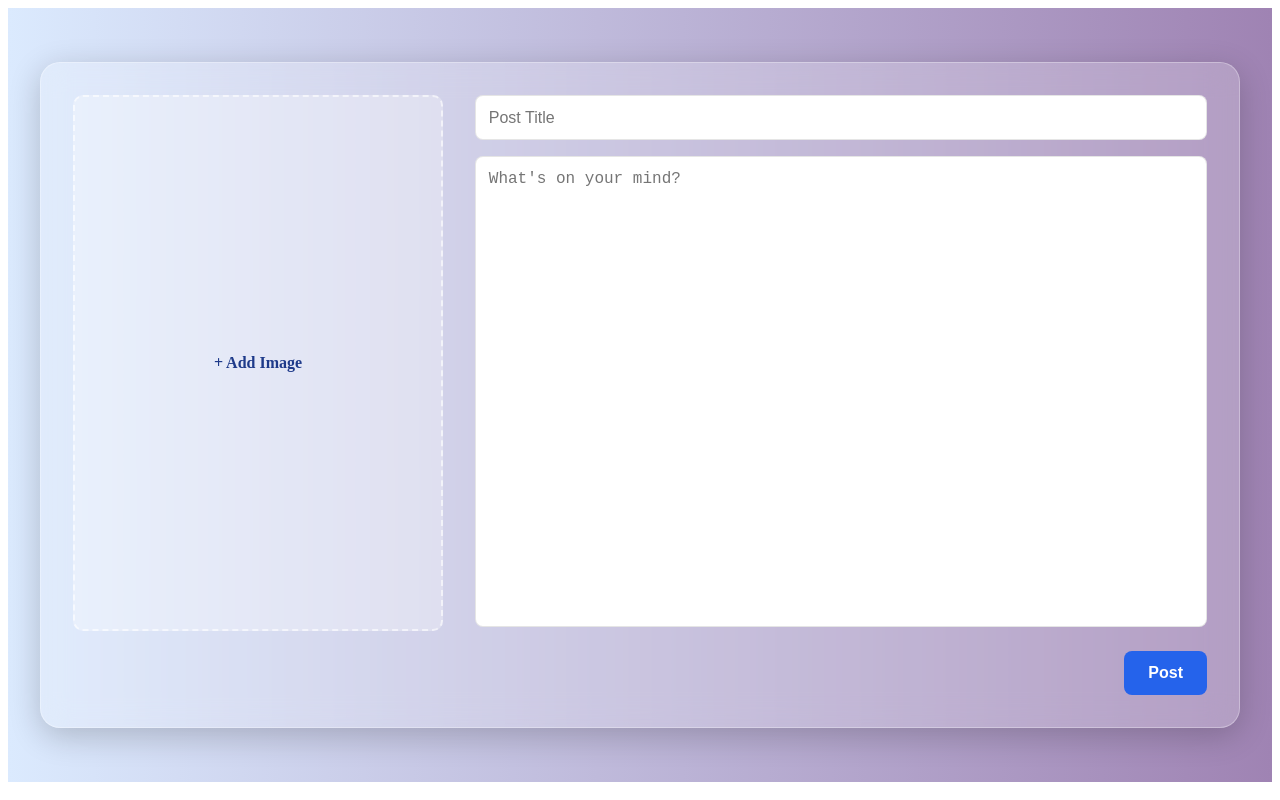
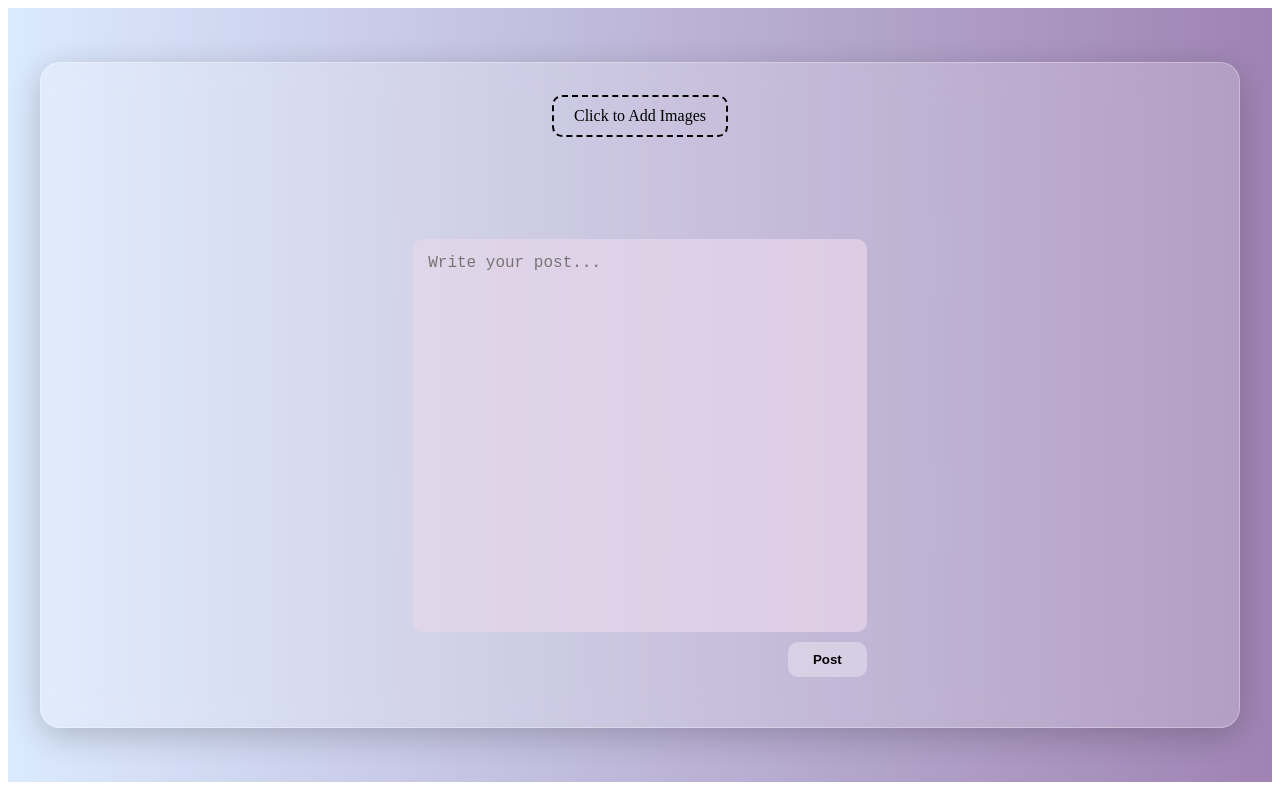
Before and after one commit to Jayashree-25/Social-Chat, a React (Vite) app in the folder frontend/: page /create in a window 1280 px wide. Built offline with nearby package versions, Linux system fonts and the light colour scheme.

Commit message:
updated createpost

```diff
--- a/frontend/src/pages/CreatePost.jsx
+++ b/frontend/src/pages/CreatePost.jsx
@@ -1,6 +1,15 @@
-import React from "react";
+import React, { useState } from "react";
 
 const CreatePost = () => {
+
+    const [images, setImages] = useState([]);
+
+    const handleImageUpload = (e) => {
+        const files = Array.from(e.target.files);
+        const newImages = files.map(file => URL.createObjectURL(file));
+        setImages(newImages);
+    }
+
     return (
         <div
             style={{
@@ -28,78 +37,89 @@ const CreatePost = () => {
                 }}
             >
                 {/* Top Content Area */}
-                <div style={{ display: "flex", gap: "2rem", flex: 1 }}>
+                <div style={{ display: "flex", gap: "2rem", flex: 1, flexDirection: "column", alignItems: "center", justifyContent: "center" }}>
                     {/* Left: Image Upload */}
-                    <div
-                        style={{
-                            flex: 1,
-                            background: "rgba(255, 255, 255, 0.3)",
-                            border: "2px dashed rgba(255, 255, 255, 0.6)",
+                    <label htmlFor="imageUpload" style={{
+                        cursor: "pointer",
+                        padding: "10px 20px",
+                        border: "2px dashed #000",
                         borderRadius: "10px",
+                        color: "#000",
+                        marginBottom: "20px",
+                        textAlign: "center"
+                    }}>
+                        Click to Add Images
+                    </label>
+                    <input
+                        id="imageUpload"
+                        type="file"
+                        multiple
+                        accept="image/*"
+                        style={{ display: "none" }}
+                        onChange={handleImageUpload}
+                    />
+
+                    <div style={{
                         display: "flex",
-                            alignItems: "center",
-                            justifyContent: "center",
-                            color: "#1e3a8a",
-                            fontWeight: "bold",
-                            cursor: "pointer",
-                            minHeight: "100%",
-                        }}
-                    >
-                        + Add Image
+                        overflowX: "auto",
+                        gap: "10px",
+                        // padding: "5px",
+                        width: "100%",
+                        maxHeight: "300px"
+                    }}>
+                        {images.map((imgSrc, index) => (
+                            <img
+                                key={index}
+                                src={imgSrc}
+                                alt={`uploaded-${index}`}
+                                style={{ height: "150px", borderRadius: "10px" }}
+                            />
+                        ))}
                     </div>
 
-                    {/* Right: Inputs */}
+                    {/* Down: Inputs */}
                     <div
                         style={{
                             flex: 2,
                             display: "flex",
                             flexDirection: "column",
                             justifyContent: "space-between",
+                            padding: "10px",
+                            flexDirection: "column",
+                            justifyContent: "center",
+                            width: "40%"
                         }}
                     >
-                        <input
-                            type="text"
-                            placeholder="Post Title"
+
+                        <textarea
+                            placeholder="Write your post..."
                             style={{
-                                padding: "0.8rem",
-                                borderRadius: "8px",
-                                border: "1px solid rgba(0,0,0,0.1)",
-                                outline: "none",
-                                fontSize: "1rem",
-                                marginBottom: "1rem",
+                                height: "80%",
+                                borderRadius: "10px",
+                                padding: "15px",
+                                resize: "none",
+                                border: "none",
+                                fontSize: "16px",
+                                backgroundColor: "rgba(231, 214, 233, 0.72)",
+                                color: "#000",
+                                outline: "none"
                             }}
                         />
-                        <textarea
-                            placeholder="What's on your mind?"
-                            style={{
-                                flexGrow: 1,
-                                padding: "0.8rem",
-                                borderRadius: "8px",
-                                border: "1px solid rgba(0,0,0,0.1)",
-                                outline: "none",
-                                resize: "none",
-                                fontSize: "1rem",
-                            }}
-                        />
-                    </div>
-                </div>
 
-                {/* Bottom: Post Button */}
-                <div style={{ display: "flex", justifyContent: "flex-end", marginTop: "1.5rem" }}>
-                    <button
-                        style={{
-                            padding: "0.8rem 1.5rem",
-                            borderRadius: "8px",
-                            backgroundColor: "#2563eb",
-                            color: "white",
+                        <button style={{
+                            padding: "10px 25px",
+                            backgroundColor: "#ffffff55",
                             border: "none",
+                            borderRadius: "10px",
                             fontWeight: "bold",
-                            fontSize: "1rem",
+                            color: "#000",
                             cursor: "pointer",
-                        }}
-                    >
+                            alignSelf: "flex-end",
+                            marginTop: "10px"
+                        }}>
                             Post
                         </button>
+                    </div>
                 </div>
             </div>
         </div>
```
Lines whose indentation alone changed are shown as unchanged.
